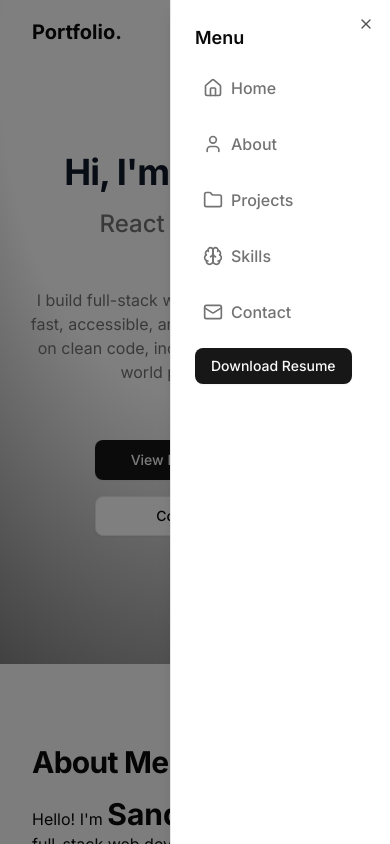
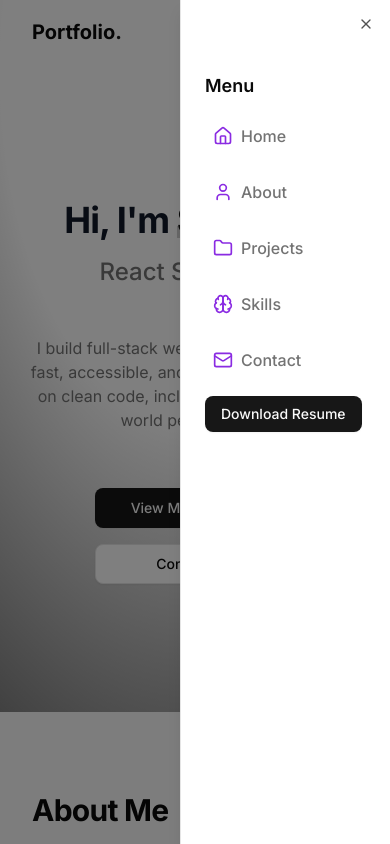
Before and after one commit to sandeep-m-patil/Nexts-ShadcnUI-Portfolio, a Next.js app: page / in a window 390 px wide. Both pictures are taken after a click on the button "Toggle Menu". Shown: the top 844 px of the page. Built offline with nearby package versions, Linux system fonts and the light colour scheme.

Commit message:
om sai ram

```diff
--- a/src/components/Hero.jsx
+++ b/src/components/Hero.jsx
@@ -11,7 +11,7 @@ export default function Hero() {
     const constraintsRef = useRef(null)
 
     return (
-        <section id="home" className="relative pt-38 pb-32 md:pt-44 md:pb-32 overflow-hidden">
+        <section id="home" className="relative pt-50 pb-32 md:pt-44 md:pb-32 overflow-hidden">
             {/* Background Layer */}
             <motion.div
                 className="absolute inset-0 -z-10"
--- a/src/components/Navbar.jsx
+++ b/src/components/Navbar.jsx
@@ -88,8 +88,8 @@ export default function Navbar() {
                   <span className="sr-only">Toggle Menu</span>
                 </Button>
               </SheetTrigger>
-              <SheetContent side="right" className="w-[220px] p-6">
-                <div className="flex flex-col gap-4">
+              <SheetContent side="right" className="w-[210px] p-6">
+                <div className="flex flex-col gap-4 mt-12 ">
                   <h2 className="text-lg font-semibold">Menu</h2>
                   {items.map((item) => (
                     <Link
@@ -101,7 +101,7 @@ export default function Navbar() {
                       )}
                       onClick={() => setIsOpen(false)}
                     >
-                      <item.icon className="h-5 w-5" />
+                      <item.icon className="h-5 w-5 text-[#8a2be2]" />
                       <span>{item.title}</span>
                     </Link>
                   ))}
```
